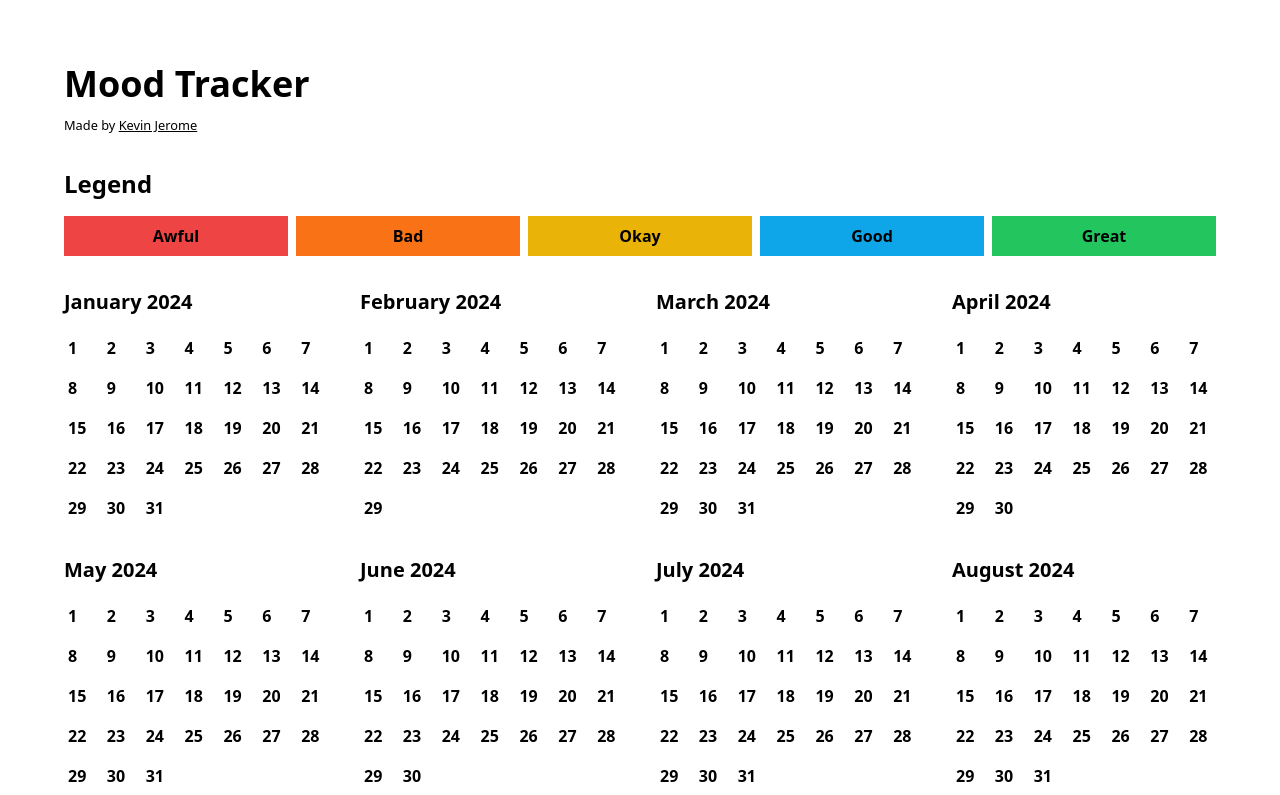
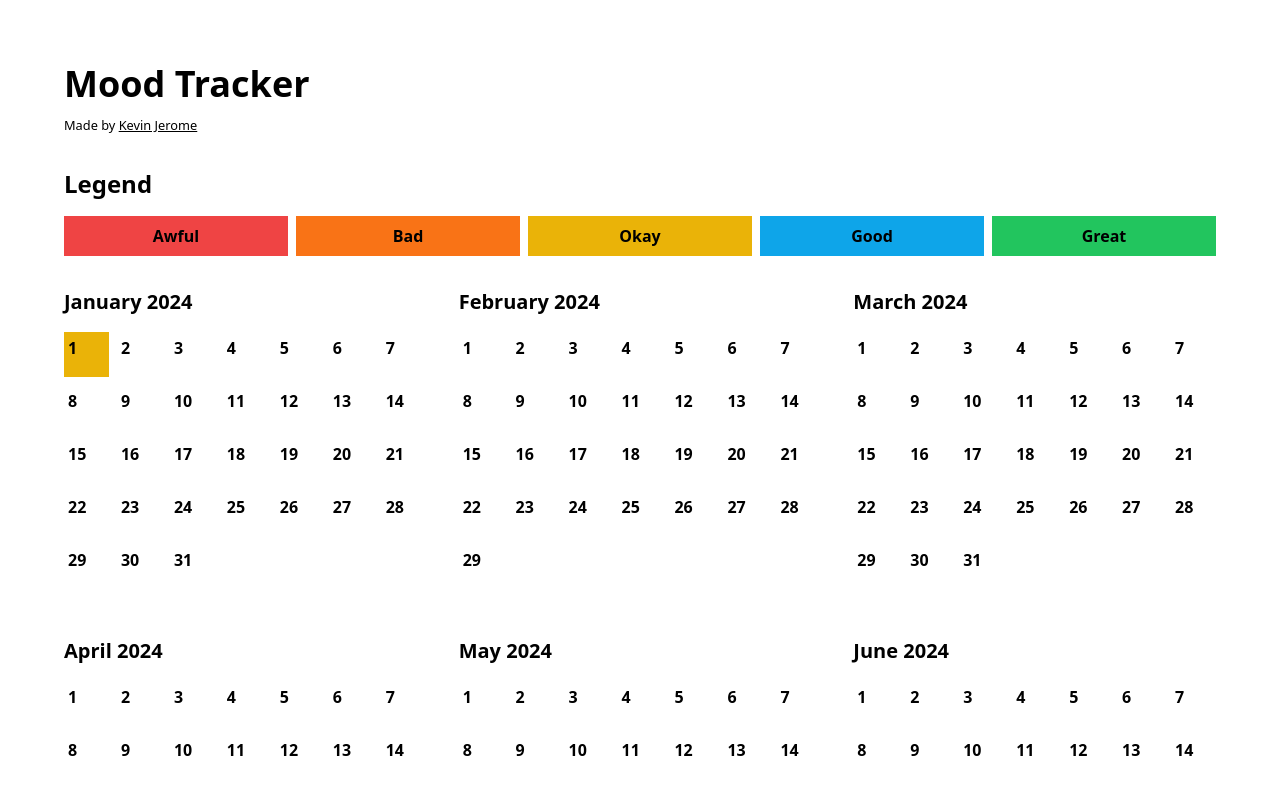
Before and after one commit to BellaYoungFlowers/mood-tracker, a React (Vite) app: page / in a window 1280 px wide. Shown: the top 795 px of the page. Built offline with nearby package versions, Linux system fonts and the light colour scheme.

Commit message:
Save data to and from local storage

```diff
--- a/src/App.tsx
+++ b/src/App.tsx
@@ -1,14 +1,19 @@
-import { ConfigContext, loadConfig } from "./lib/config";
+import { ConfigContext, loadConfig, saveConfig } from "./lib/config";
 import { monthNumbers } from "./lib/dates";
 import { moodRatingNumbers } from "./lib/mood";
 import "./lib/logger";
 import { Header } from "./components/Header";
 import { MoodRatingLegendItem } from "./components/MoodRatingLegendItem";
 import { MonthlyCalendar } from "./components/MonthlyCalendar";
-import { useState } from "react";
+import { useEffect, useState } from "react";
 
 function App() {
   const [config, setConfig] = useState(() => loadConfig());
+
+  /* Save config whenever it changes */
+  useEffect(() => {
+    saveConfig(config);
+  }, [config]);
 
   const year = new Date().getFullYear();
 
@@ -24,7 +29,7 @@ function App() {
             ))}
           </div>
         </div>
-        <div className="grid gap-8 sm:grid-cols-2 lg:grid-cols-4">
+        <div className="grid gap-8 sm:grid-cols-2 lg:grid-cols-3">
           {monthNumbers.map((month) => (
             <MonthlyCalendar
               key={`${year}-${month}`}
--- a/src/components/MonthlyCalendar.tsx
+++ b/src/components/MonthlyCalendar.tsx
@@ -1,6 +1,8 @@
 import { daysInMonth, monthNumberToName } from "../lib/dates";
 import { moodRatingToBgColor } from "../lib/mood";
-import { useConfig } from "../lib/config";
+import { YearlyData, useConfig } from "../lib/config";
+import { useState, useRef } from "react";
+import { MoodRatingPicker } from "./MoodRatingPicker";
 
 type MonthlyCalendarProps = {
   year: number;
@@ -8,14 +10,54 @@ type MonthlyCalendarProps = {
 };
 
 export function MonthlyCalendar(props: MonthlyCalendarProps) {
-  const { config } = useConfig();
+  const { config, setConfig } = useConfig();
 
-  const numDays = daysInMonth(props.year, props.month);
-  const dayIndexes = [...Array(numDays).keys()];
+  const ratingPickerRef = useRef<HTMLDivElement>(null);
 
-  const hasMonthlyData =
-    props.year in config.yearlyData &&
-    props.month in config.yearlyData[props.year];
+  const numDaysInMonth = daysInMonth(props.year, props.month);
+  const dayIndexes = [...Array(numDaysInMonth).keys()];
+
+  const [dailyMoodRatings, setDailyMoodRatings] = useState<
+    Record<number, number>
+  >(() => {
+    if (
+      props.year in config.yearlyData &&
+      props.month in config.yearlyData[props.year]
+    ) {
+      return config.yearlyData[props.year][props.month];
+    }
+    return {};
+  });
+
+  const [ratingPickerOpen, setRatingPickerOpen] = useState(false);
+  const [selectedDayIndex, setSelectedDayIndex] = useState<number>(-1);
+
+  function onPickCalendarDay(dayIndex: number) {
+    setSelectedDayIndex(dayIndex);
+    setRatingPickerOpen(true);
+    if (ratingPickerRef.current) {
+      ratingPickerRef.current.scrollIntoView({
+        behavior: "smooth",
+        block: "center",
+      });
+    }
+  }
+
+  function onPickRating(rating: number) {
+    setDailyMoodRatings((prev) => ({ ...prev, [selectedDayIndex]: rating }));
+    setRatingPickerOpen(false);
+    setSelectedDayIndex(-1);
+
+    const newData: YearlyData = { ...config.yearlyData };
+    if (!config.yearlyData[props.year]) {
+      newData[props.year] = {};
+    }
+    if (!config.yearlyData[props.year][props.month]) {
+      newData[props.year][props.month] = {};
+    }
+    newData[props.year][props.month][selectedDayIndex] = rating;
+    setConfig({ ...config, yearlyData: newData });
+  }
 
   return (
     <div className="space-y-4">
@@ -23,23 +65,29 @@ export function MonthlyCalendar(props: MonthlyCalendarProps) {
         {monthNumberToName(props.month)} {props.year}
       </h3>
       <ol className="grid grid-cols-7 gap-2">
-        {dayIndexes.map((day) => {
-          const moodRating =
-            (hasMonthlyData &&
-              config.yearlyData[props.year][props.month].at(day)) ??
-            null;
+        {dayIndexes.map((dayIndex) => {
+          const moodRating = dailyMoodRatings[dayIndex] ?? null;
           const bgColor = (moodRating && moodRatingToBgColor(moodRating)) ?? "";
+          const isActive = dayIndex === selectedDayIndex;
+          const isActiveStyles =
+            "bg-black text-white dark:bg-white dark:text-black";
 
           return (
             <li
-              key={day}
-              className={`${bgColor} aspect-square font-bold  p-1 lg:hover:cursor-pointer lg:hover:scale-105 dark:lg:hover:bg-white dark:lg:hover:text-black lg:hover:bg-black lg:hover:text-white`}
+              key={dayIndex}
+              onClick={() => onPickCalendarDay(dayIndex)}
+              className={`${bgColor} aspect-square font-bold  p-1 lg:hover:cursor-pointer lg:hover:scale-105 dark:lg:hover:bg-white dark:lg:hover:text-black lg:hover:bg-black lg:hover:text-white ${
+                isActive && isActiveStyles
+              }`}
             >
-              <span>{day + 1}</span>
+              <span>{dayIndex + 1}</span>
             </li>
           );
         })}
       </ol>
+      <div ref={ratingPickerRef}>
+        <MoodRatingPicker open={ratingPickerOpen} onPickRating={onPickRating} />
+      </div>
     </div>
   );
 }
--- /dev/null
+++ b/src/components/MoodRatingPicker.tsx
@@ -0,0 +1,25 @@
+import { moodRatingNumbers } from "../lib/mood";
+import { MoodRatingPickerItem } from "./MootRatingPickerItem";
+
+type MoodRatingPickerProps = {
+  open: boolean;
+  onPickRating: (rating: number) => void;
+};
+
+export function MoodRatingPicker(props: MoodRatingPickerProps) {
+  if (!props.open) {
+    return null;
+  }
+
+  return (
+    <div className="flex flex-row items-center gap-2">
+      {moodRatingNumbers.map((rating) => (
+        <MoodRatingPickerItem
+          key={rating}
+          rating={rating}
+          onClick={() => props.onPickRating(rating)}
+        />
+      ))}
+    </div>
+  );
+}
--- /dev/null
+++ b/src/components/MootRatingPickerItem.tsx
@@ -0,0 +1,18 @@
+import { moodRatingToBgColor } from "../lib/mood";
+
+type MoodRatingPickerItemProps = {
+  rating: number;
+  onClick: () => void;
+};
+
+export function MoodRatingPickerItem(props: MoodRatingPickerItemProps) {
+  return (
+    <div
+      key={props.rating}
+      onClick={props.onClick}
+      className={`${moodRatingToBgColor(
+        props.rating
+      )} flex-1 py-4 px-4 lg:cursor-pointer lg:hover:scale-105`}
+    ></div>
+  );
+}
--- a/src/lib/config.ts
+++ b/src/lib/config.ts
@@ -1,13 +1,19 @@
 import { createContext, useContext } from "react";
 
-export type YearlyData = Record<number, Record<number, number[]>>;
+export type YearlyData = Record<number, Record<number, Record<number, number>>>;
 
 export type Config = {
   yearlyData: YearlyData;
 };
 
 const defaultConfig: Config = {
-  yearlyData: {},
+  yearlyData: {
+    2024: {
+      0: {
+        0: 3,
+      },
+    },
+  },
 };
 
 const localStorageKey = "config";
--- a/src/lib/mood.ts
+++ b/src/lib/mood.ts
@@ -1,6 +1,7 @@
 export const moodRatingNumbers = [1, 2, 3, 4, 5] as const;
 
 const moodRatingToBgColorMap: Record<number, string> = {
+  0: "",
   1: "bg-red-500",
   2: "bg-orange-500",
   3: "bg-yellow-500",
```
